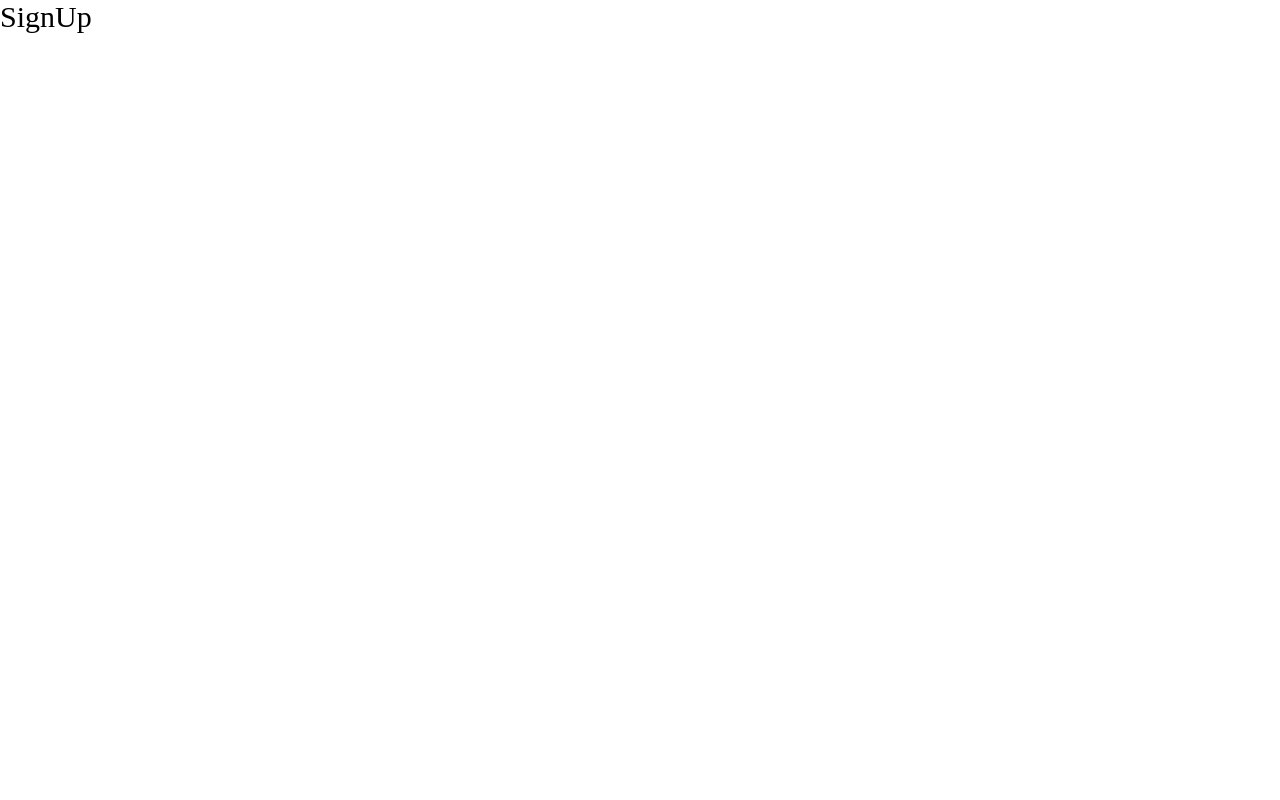
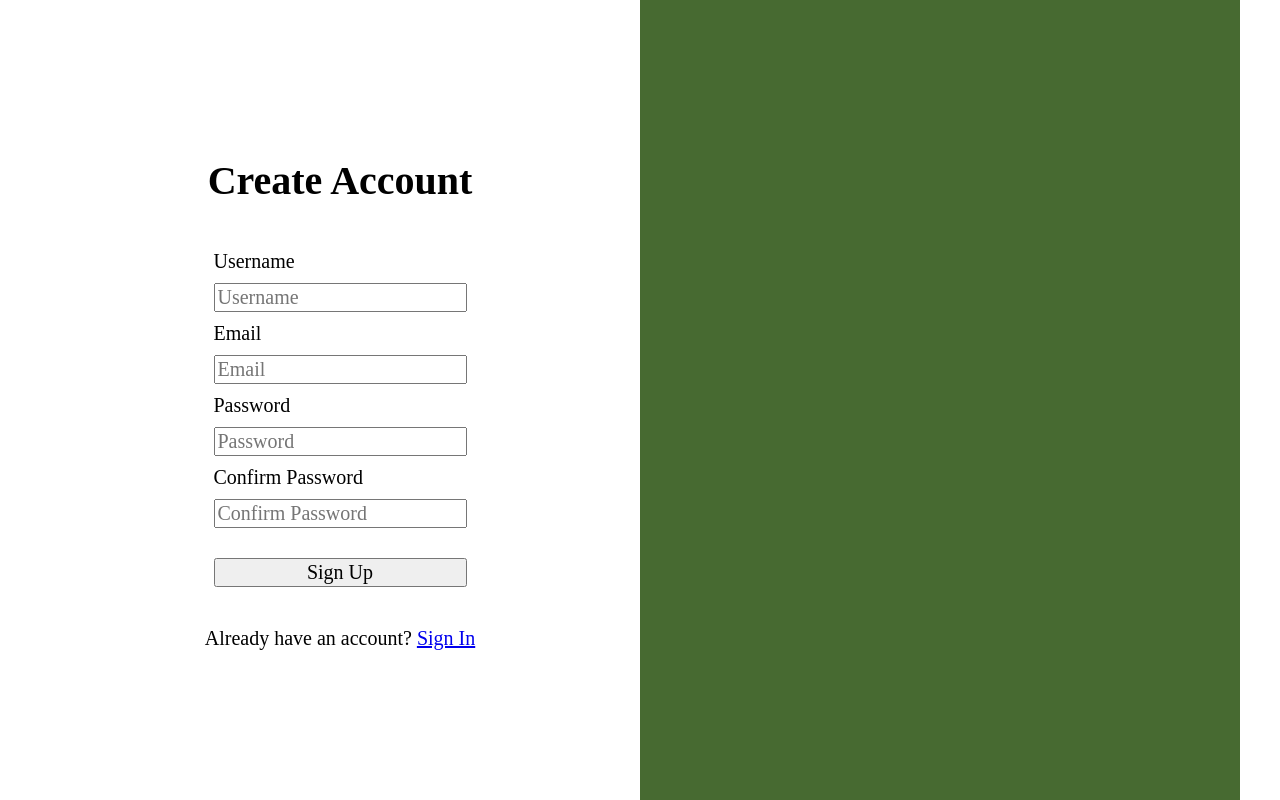
Before and after one commit to stachmatzidou/BookWorm, a React (Vite) app in the folder client/: page /signup in a window 1280 px wide. Built offline with nearby package versions, Linux system fonts and the light colour scheme; a web font is replaced by a local one.

Commit message:
Created the signup page and logic

```diff
--- a/client/src/App.css
+++ b/client/src/App.css
@@ -0,0 +1,20 @@
+#root {
+    width: 100vw;
+    height: 100vh;
+}
+
+.app {
+    width: 97%;
+    max-width: 100rem;
+    height: 100%;
+    margin: 0 auto;
+    display: flex;
+    flex-direction: column;
+    text-align: center;
+    border: 0.2rem solid #476a31;
+
+}
+
+.main {
+    flex-grow: 1;
+}
--- a/client/src/index.css
+++ b/client/src/index.css
@@ -7,6 +7,7 @@ html {
 }
 
 * {
+    box-sizing: border-box;
     font-family: 'Gentium Book Plus', serif;
-    font-size: 3rem;
+    font-size: 2rem;
 }
--- /dev/null
+++ b/client/src/pages/SignUp.css
@@ -0,0 +1,39 @@
+.signup {
+    width: 97%;
+    max-width: 120rem;
+    height: 100%;
+    margin: 0 auto;
+    display: flex;
+    /* border: 0.2rem solid #476a31; */
+}
+
+.signup-form-container {
+    width: 50%;
+    display: flex;
+    flex-direction: column;
+    align-items: center;
+    justify-content: center;
+    gap: 2rem;
+}
+
+.signup-title {
+    font-size: 4rem;
+}
+
+.signup-form {
+    display: flex;
+    flex-direction: column;
+    gap: 1rem;
+}
+
+.signup-btn {
+    margin-top: 2rem;
+    cursor: pointer;
+
+}
+
+.signup-form-aside {
+    width: 50%;
+    height: 100%;
+    background-color: #476a31;
+}
--- a/client/src/pages/SignUp.jsx
+++ b/client/src/pages/SignUp.jsx
@@ -1,7 +1,93 @@
 import React from "react";
+import "./SignUp.css";
+import { toast } from "react-hot-toast";
+import axios from "axios";
+import { useNavigate, Link } from "react-router-dom";
 
 const SignUp = () => {
-    return <div>SignUp</div>;
+    const navigate = useNavigate();
+    const signUp = async (e) => {
+        //prevent form default behavior
+        e.preventDefault();
+        //Get the values from all the inputs
+        const username = e.target.username.value;
+        const email = e.target.email.value;
+        const password = e.target.password.value;
+        const confirm = e.target.confirm.value;
+        //check if passwords match
+        if (password !== confirm) {
+            toast.error("Passwords do not match!");
+            return;
+        };
+        //store the necessary input values in an object
+        const user = {
+            username: username,
+            email: email,
+            password: password,
+        };
+        //create new user
+        try {
+            await axios.post("/api/auth/signup", user);
+            toast.success("Sign up Successful!");
+            //Clearing out the inputs
+            e.target.username.value = "";
+            e.target.email.value = "";
+            e.target.password.value = "";
+            e.target.confirm.value = "";
+            //if its successful go to login
+            navigate("/signin");
+        } catch (error) {
+            console.log(error);
+            toast.error("Sign up Failed!");
+        };
+    };
+    return (
+        <div className="signup">
+            <div className="signup-form-container">
+                <h1 className="signup-title">Create Account</h1>
+                <form action="" className="signup-form" onSubmit={signUp}>
+                    <label htmlFor="username">Username</label>
+                    <input
+                        id="username"
+                        name="username"
+                        type="text"
+                        placeholder="Username"
+                        required
+                    />
+                    <label htmlFor="email">Email</label>
+                    <input
+                        id="email"
+                        name="email"
+                        type="email"
+                        placeholder="Email"
+                        required
+                    />
+                    <label htmlFor="password">Password</label>
+                    <input
+                        id="password"
+                        name="password"
+                        type="password"
+                        placeholder="Password"
+                        required
+                    />
+
+                    <label htmlFor="confirm">Confirm Password</label>
+                    <input
+                        id="confirm"
+                        name="confirm"
+                        type="password"
+                        placeholder="Confirm Password"
+                        required
+                    />
+                    <button className="signup-btn">Sign Up</button>
+                </form>
+                <p>
+                    Already have an account? <Link to="/signin">Sign In</Link>
+                </p>
+            </div>
+            <div className="signup-form-aside"></div>
+        </div>
+    );
 };
 
 export default SignUp;
```
